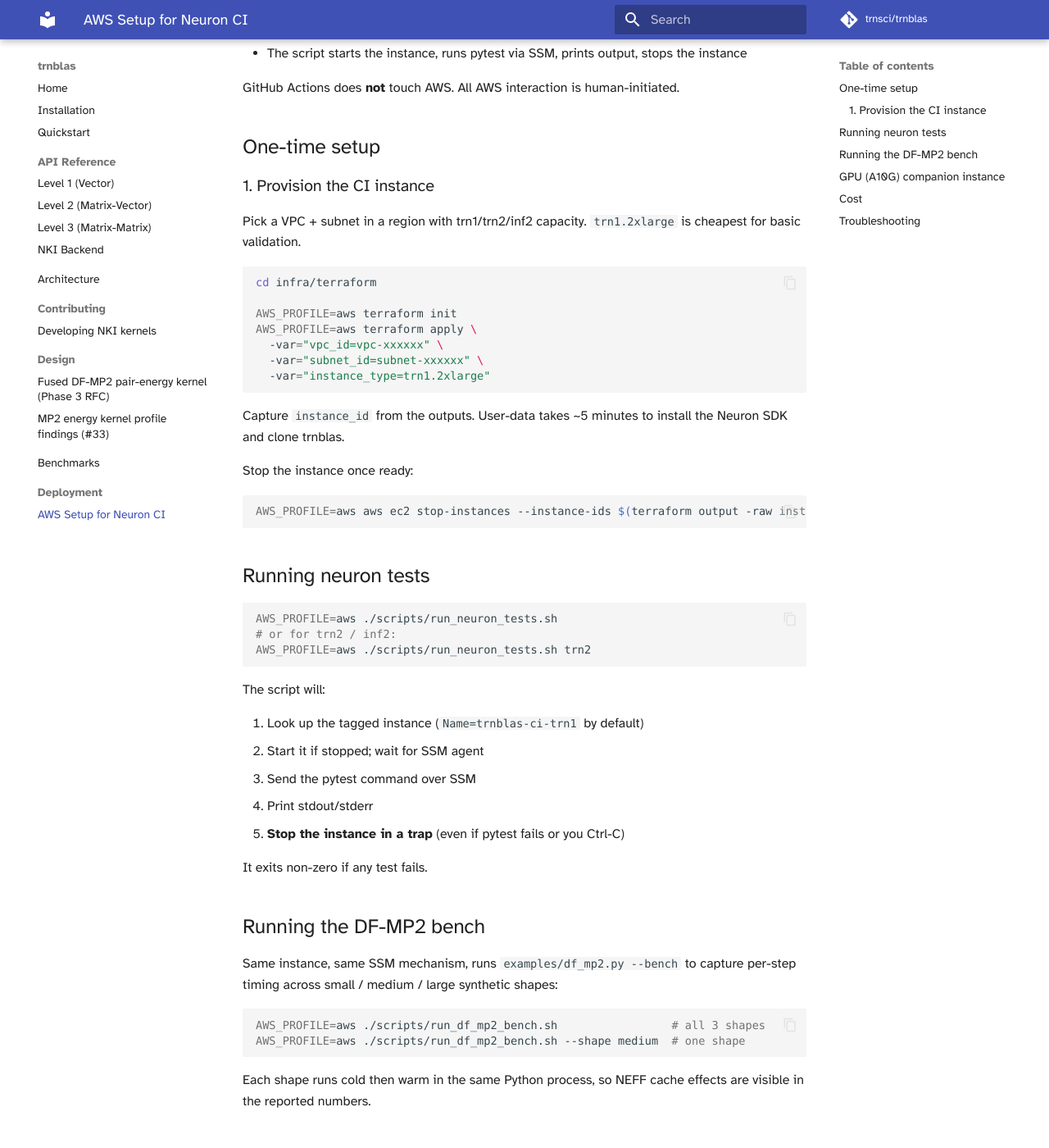
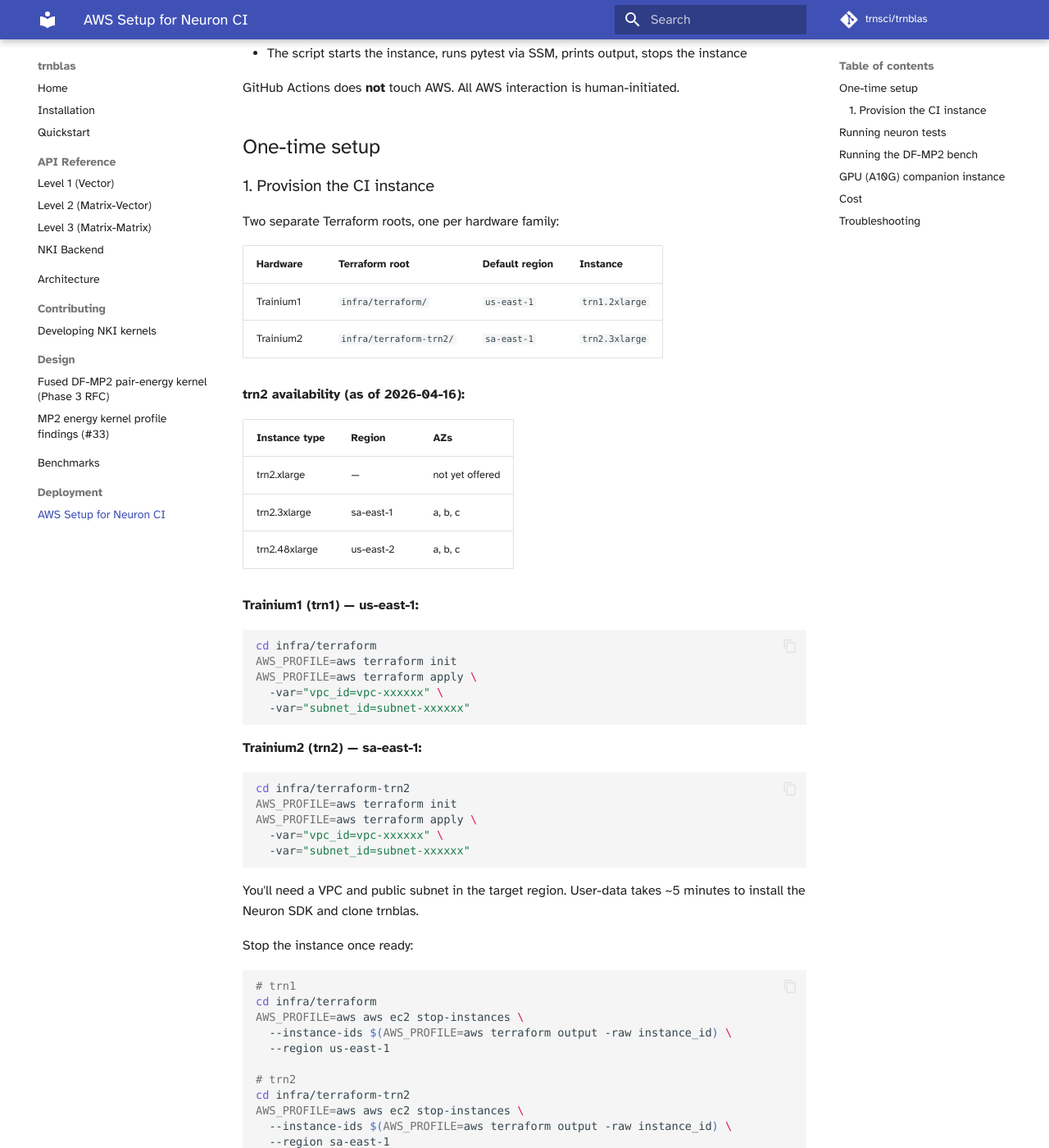
Before and after one commit to trnsci/trnblas, an MkDocs documentation site: the page built from docs/aws_setup.md, in a window 1280 px wide and 1400 px high, scrolled down 235 px. Shown: the whole window at 82% size. Built offline with MkDocs 1.6.1 and Material for MkDocs 9.7.7, drawn with Linux system fonts in a browser that asks for light colours; some web fonts are replaced; comment, search, counter and statistics services are not loaded; some of the changed text lies outside the part shown.

Commit message:
infra(#42): add trn2.3xlarge CI terraform + auto-region routing
trn2.3xlarge is available in sa-east-1 only (a, b, c AZs; verified
2026-04-16 via ec2 describe-instance-type-offerings). trn2.xlarge
does not yet exist in any region.

Changes:
- infra/terraform-trn2/main.tf: new Terraform root for trn2 CI instance
  (sa-east-1, trn2.3xlarge, Name=trnblas-ci-trn2, 200 GB root volume,
  same SSM-only security posture as trn1)
- scripts/run_neuron_tests.sh: case statement maps instance type prefix
  to default region (trn2* → sa-east-1, else → us-east-1); AWS_REGION
  still overrides
- scripts/run_spike_batched_pair.sh: same region routing
- docs/aws_setup.md: document two-root provisioning flow, region
  auto-detection, updated trn2 running instructions

Provision:
  cd infra/terraform-trn2
  AWS_PROFILE=aws terraform init && terraform apply \
    -var="vpc_id=vpc-..." -var="subnet_id=subnet-..."

Run tests:
  AWS_PROFILE=aws ./scripts/run_neuron_tests.sh trn2

````diff
--- a/docs/aws_setup.md
+++ b/docs/aws_setup.md
@@ -12,37 +12,76 @@
 
 ### 1. Provision the CI instance
 
-Pick a VPC + subnet in a region with trn1/trn2/inf2 capacity. `trn1.2xlarge` is cheapest for basic validation.
+Two separate Terraform roots, one per hardware family:
 
+| Hardware | Terraform root | Default region | Instance |
+|---|---|---|---|
+| Trainium1 | `infra/terraform/` | `us-east-1` | `trn1.2xlarge` |
+| Trainium2 | `infra/terraform-trn2/` | `sa-east-1` | `trn2.3xlarge` |
+
+**trn2 availability (as of 2026-04-16):**
+
+| Instance type | Region | AZs |
+|---|---|---|
+| trn2.xlarge | — | not yet offered |
+| trn2.3xlarge | sa-east-1 | a, b, c |
+| trn2.48xlarge | us-east-2 | a, b, c |
+
+**Trainium1 (trn1) — us-east-1:**
 ```bash
 cd infra/terraform
-
 AWS_PROFILE=aws terraform init
 AWS_PROFILE=aws terraform apply \
   -var="vpc_id=vpc-xxxxxx" \
-  -var="subnet_id=subnet-xxxxxx" \
-  -var="instance_type=trn1.2xlarge"
+  -var="subnet_id=subnet-xxxxxx"
 ```
 
-Capture `instance_id` from the outputs. User-data takes ~5 minutes to install the Neuron SDK and clone trnblas.
+**Trainium2 (trn2) — sa-east-1:**
+```bash
+cd infra/terraform-trn2
+AWS_PROFILE=aws terraform init
+AWS_PROFILE=aws terraform apply \
+  -var="vpc_id=vpc-xxxxxx" \
+  -var="subnet_id=subnet-xxxxxx"
+```
+
+You'll need a VPC and public subnet in the target region. User-data takes ~5 minutes to install the Neuron SDK and clone trnblas.
 
 Stop the instance once ready:
 
 ```bash
-AWS_PROFILE=aws aws ec2 stop-instances --instance-ids $(terraform output -raw instance_id)
+# trn1
+cd infra/terraform
+AWS_PROFILE=aws aws ec2 stop-instances \
+  --instance-ids $(AWS_PROFILE=aws terraform output -raw instance_id) \
+  --region us-east-1
+
+# trn2
+cd infra/terraform-trn2
+AWS_PROFILE=aws aws ec2 stop-instances \
+  --instance-ids $(AWS_PROFILE=aws terraform output -raw instance_id) \
+  --region sa-east-1
 ```
 
 ## Running neuron tests
 
 ```bash
+# trn1 (us-east-1, default)
 AWS_PROFILE=aws ./scripts/run_neuron_tests.sh
-# or for trn2 / inf2:
+
+# trn2 (sa-east-1, auto-detected from instance type)
 AWS_PROFILE=aws ./scripts/run_neuron_tests.sh trn2
+
+# Override region explicitly if needed
+AWS_REGION=us-east-2 AWS_PROFILE=aws ./scripts/run_neuron_tests.sh trn2
 ```
+
+The script resolves the default region from the instance type argument:
+`trn2*` → `sa-east-1`, everything else → `us-east-1`. `AWS_REGION` overrides.
 
 The script will:
 
-1. Look up the tagged instance (`Name=trnblas-ci-trn1` by default)
+1. Look up the tagged instance (`Name=trnblas-ci-trn1` by default, `Name=trnblas-ci-trn2` for trn2)
 2. Start it if stopped; wait for SSM agent
 3. Send the pytest command over SSM
 4. Print stdout/stderr
@@ -93,7 +132,7 @@
 | Type | Hourly | Typical run (10 min) |
 |------|-------:|---------------------:|
 | trn1.2xlarge | $1.34 | $0.22 |
-| trn2.8xlarge | $10.00 | $1.67 |
+| trn2.3xlarge | $10.00 | $1.67 |
 | inf2.xlarge | $0.76 | $0.13 |
 | g5.xlarge (A10G) | $1.006 | $0.17 |
 
````
Also changed, not shown: 3 other files.
